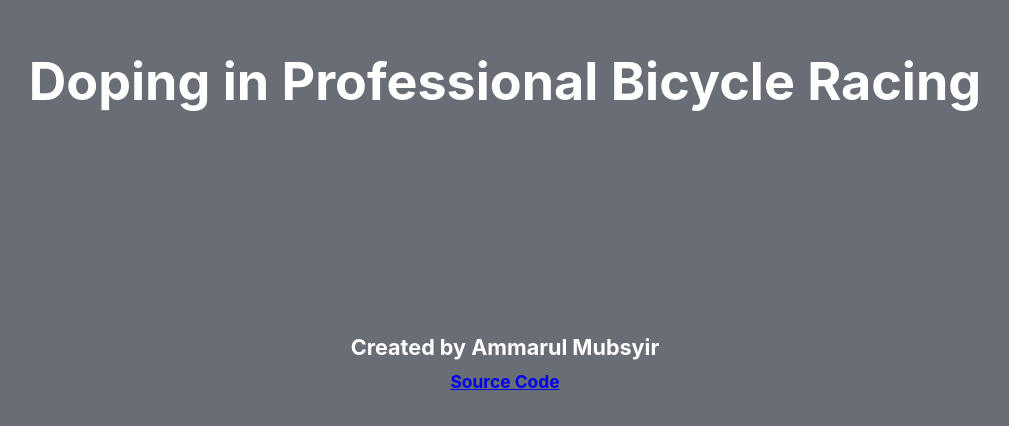
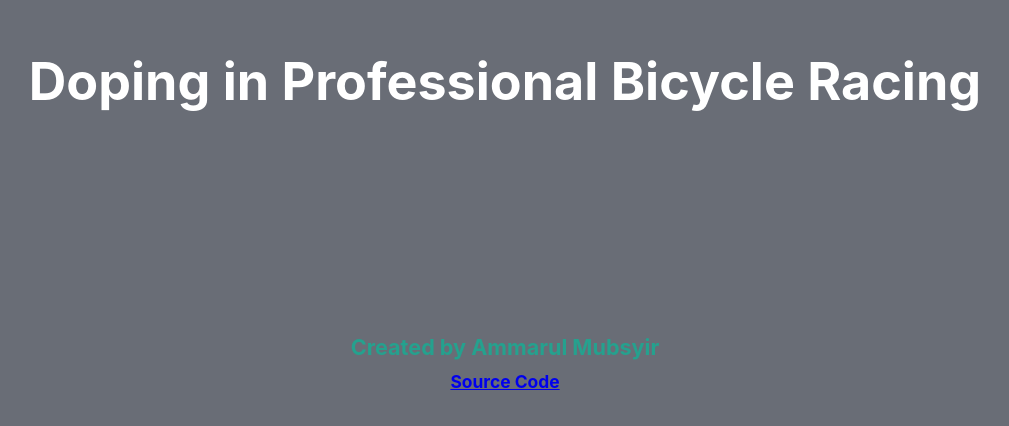
Before and after one commit to mrlzchry/Scatter-Plot, a React (Create React App) app: page / in a window 1280 px wide. Shown: the part 176-602 px from the top of the page, without its empty margins (135-1144 px from the left). Built offline with nearby package versions, Linux system fonts and the light colour scheme; no server answers.

Commit message:
minor update

```diff
--- a/src/App.css
+++ b/src/App.css
@@ -66,6 +66,7 @@
 
 h5 {
   margin-bottom: -30px;
+  color:#25A18E;
 }
 
 h6 {
```
